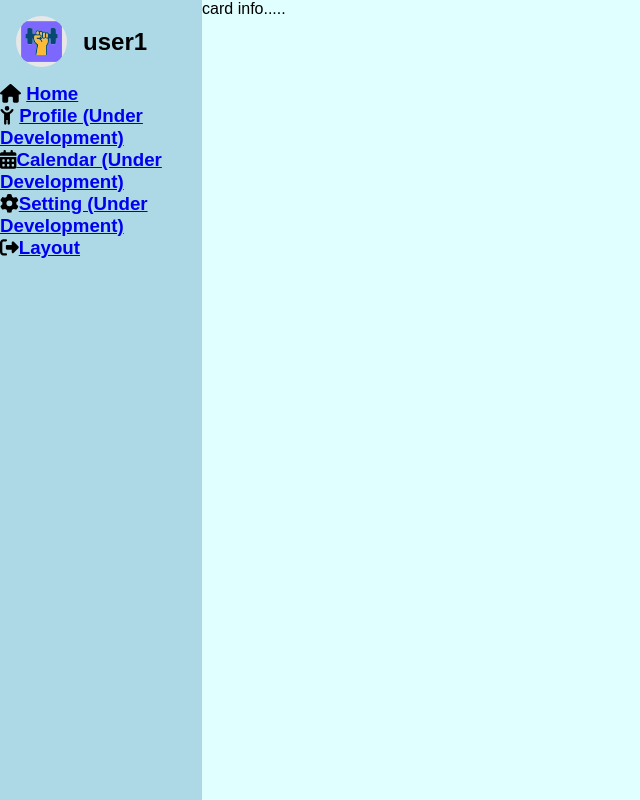
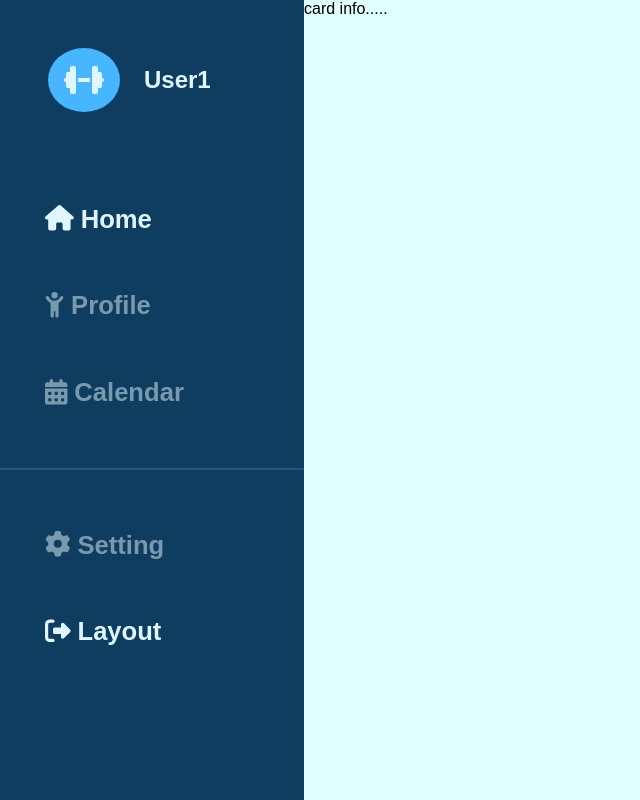
Before and after one commit to freddy990117/Fitness-Dashboard, a React (Vite) app: page /dashboard in a window 1280 px wide. Shown: the whole page, without its empty margins (0-640 px from the left). Built offline with nearby package versions, Linux system fonts and the light colour scheme; no server answers; sample sign-in values are in the browser's storage.

Commit message:
Sidebar's style setup

```diff
--- a/src/components/Sidebar.jsx
+++ b/src/components/Sidebar.jsx
@@ -2,6 +2,7 @@ import React from "react";
 import "../styles/sidebar.css";
 import { FontAwesomeIcon } from "@fortawesome/react-fontawesome";
 import {
+  faDumbbell,
   faHouse,
   faChildReaching,
   faCalendarDays,
@@ -12,28 +13,41 @@ const Sidebar = () => {
   return (
     <div className="sidebar-wrapper">
       <div className="sidebar-header">
-        <img src="/vite.svg" alt="user1_Photo" />
-        <h2>user1</h2>
+        <FontAwesomeIcon icon={faDumbbell} className="header-awesome" />
+        <h2>User1</h2>
       </div>
       <div className="sidebar-menu">
         <h3>
-          <FontAwesomeIcon icon={faHouse} /> <a href="#">Home</a>
+          <FontAwesomeIcon icon={faHouse} className="awesome-icon" />{" "}
+          <a href="#">Home</a>
         </h3>
         <h3 className="disable">
-          <FontAwesomeIcon icon={faChildReaching} />{" "}
-          <a href="#">Profile (Under Development)</a>
+          <FontAwesomeIcon icon={faChildReaching} className="awesome-icon" />{" "}
+          <a href="#">
+            Profile <br />
+            {/* (Comming Soon...) */}
+          </a>
         </h3>
         <h3 className="disable">
-          <FontAwesomeIcon icon={faCalendarDays} />
-          <a href="#">Calendar (Under Development)</a>
+          <FontAwesomeIcon icon={faCalendarDays} className="awesome-icon" />
+          <a href="#">
+            {" "}
+            Calendar <br />
+            {/* (Comming Soon...) */}
+          </a>
         </h3>
+        <div className="line"></div>
         <h3 className="disable">
-          <FontAwesomeIcon icon={faGear} />
-          <a href="#">Setting (Under Development)</a>
+          <FontAwesomeIcon icon={faGear} className="awesome-icon" />
+          <a href="#">
+            {" "}
+            Setting <br />
+            {/* (Comming Soon...) */}
+          </a>
         </h3>
         <h3>
-          <FontAwesomeIcon icon={faRightFromBracket} />
-          <a href="#">Layout</a>
+          <FontAwesomeIcon icon={faRightFromBracket} className="awesome-icon" />
+          <a href="#"> Layout</a>
         </h3>
       </div>
     </div>
--- a/src/styles/index.css
+++ b/src/styles/index.css
@@ -7,7 +7,6 @@
 
 body {
   font-family: sans-serif;
-  background-color: #f9f9f9;
   width: 100%;
   height: 100vh;
 }
@@ -16,7 +15,6 @@ body .dashboard-page {
   height: 100vh;
 }
 body .dashboard-page .sidebar {
-  background-color: lightblue;
   flex: 1.5;
 }
 body .dashboard-page .card {
--- a/src/styles/index.scss
+++ b/src/styles/index.scss
@@ -7,14 +7,12 @@
 }
 body {
   font-family: sans-serif;
-  background-color: #f9f9f9;
   width: 100%;
   height: 100vh;
   .dashboard-page {
     display: flex;
     height: 100vh;
     .sidebar {
-      background-color: lightblue;
       flex: 1.5;
     }
     .card {
--- a/src/styles/sidebar.css
+++ b/src/styles/sidebar.css
@@ -1,13 +1,55 @@
+.sidebar-wrapper {
+  background-color: #0f3d5f;
+  color: #dff6ff;
+  min-width: 19rem;
+  min-height: 100%;
+}
 .sidebar-wrapper .sidebar-header {
   display: flex;
   justify-content: start;
   align-items: center;
   padding: 1rem;
 }
-.sidebar-wrapper .sidebar-header img {
-  width: 30%;
+.sidebar-wrapper .sidebar-header .header-awesome {
+  margin: 2rem 0 0 2rem;
+  margin-top: 2rem;
+  font-size: 2rem;
+  padding: 1rem;
+  background-color: #47b5ff;
   border-radius: 50%;
 }
 .sidebar-wrapper .sidebar-header h2 {
-  margin-left: 1rem;
+  margin: 2rem 0 0 1.5rem;
+}
+.sidebar-wrapper .sidebar-menu {
+  height: 100%;
+  margin: 3rem 0 0 1rem;
+  margin-top: 3rem;
+}
+.sidebar-wrapper .sidebar-menu h3 {
+  padding: 1.8rem;
+  font-size: 1.6rem;
+}
+.sidebar-wrapper .sidebar-menu h3 a {
+  color: #dff6ff;
+  text-decoration: none;
+}
+.sidebar-wrapper .sidebar-menu h3:hover {
+  color: #47b5ff;
+}
+.sidebar-wrapper .sidebar-menu h3:hover a {
+  color: #47b5ff;
+}
+.sidebar-wrapper .sidebar-menu h3.disable {
+  opacity: 0.5;
+  cursor: not-allowed;
+}
+.sidebar-wrapper .sidebar-menu h3.disable :hover {
+  cursor: not-allowed;
+}
+.sidebar-wrapper .sidebar-menu .line {
+  border: 1px solid #1e5a7d;
+  margin: 2rem 0;
+  width: 122%;
+  transform: translateX(-18%);
 }/*# sourceMappingURL=sidebar.css.map */
--- a/src/styles/sidebar.scss
+++ b/src/styles/sidebar.scss
@@ -1,21 +1,57 @@
 .sidebar-wrapper {
+  background-color: #0f3d5f;
+  color: #dff6ff;
+  min-width: 19rem;
+  min-height: 100%;
   .sidebar-header {
     display: flex;
     justify-content: start;
     align-items: center;
     padding: 1rem;
-    img {
-      width: 30%;
+    .header-awesome {
+      margin: 2rem 0 0 2rem;
+      margin-top: 2rem;
+      font-size: 2rem;
+      padding: 1rem;
+      background-color: #47b5ff;
       border-radius: 50%;
     }
     h2 {
-      margin-left: 1rem;
+      margin: 2rem 0 0 1.5rem;
     }
   }
   .sidebar-menu {
+    height: 100%;
+    margin: 3rem 0 0 1rem;
+    margin-top: 3rem;
     h3 {
+      padding: 1.8rem;
+      font-size: 1.6rem;
       a {
+        color: #dff6ff;
+        text-decoration: none;
       }
+      //變更顏色
+      &:hover {
+        color: #47b5ff;
+        a {
+          color: #47b5ff;
+        }
+      }
+      &.disable {
+        opacity: 0.5;
+        cursor: not-allowed;
+        :hover {
+          cursor: not-allowed;
+        }
+      }
+    }
+
+    .line {
+      border: 1px solid #1e5a7d;
+      margin: 2rem 0;
+      width: 122%;
+      transform: translateX(-18%);
     }
   }
 }
```
Also changed, not shown: 2 other files (tests, documents, lock files or other folders).
